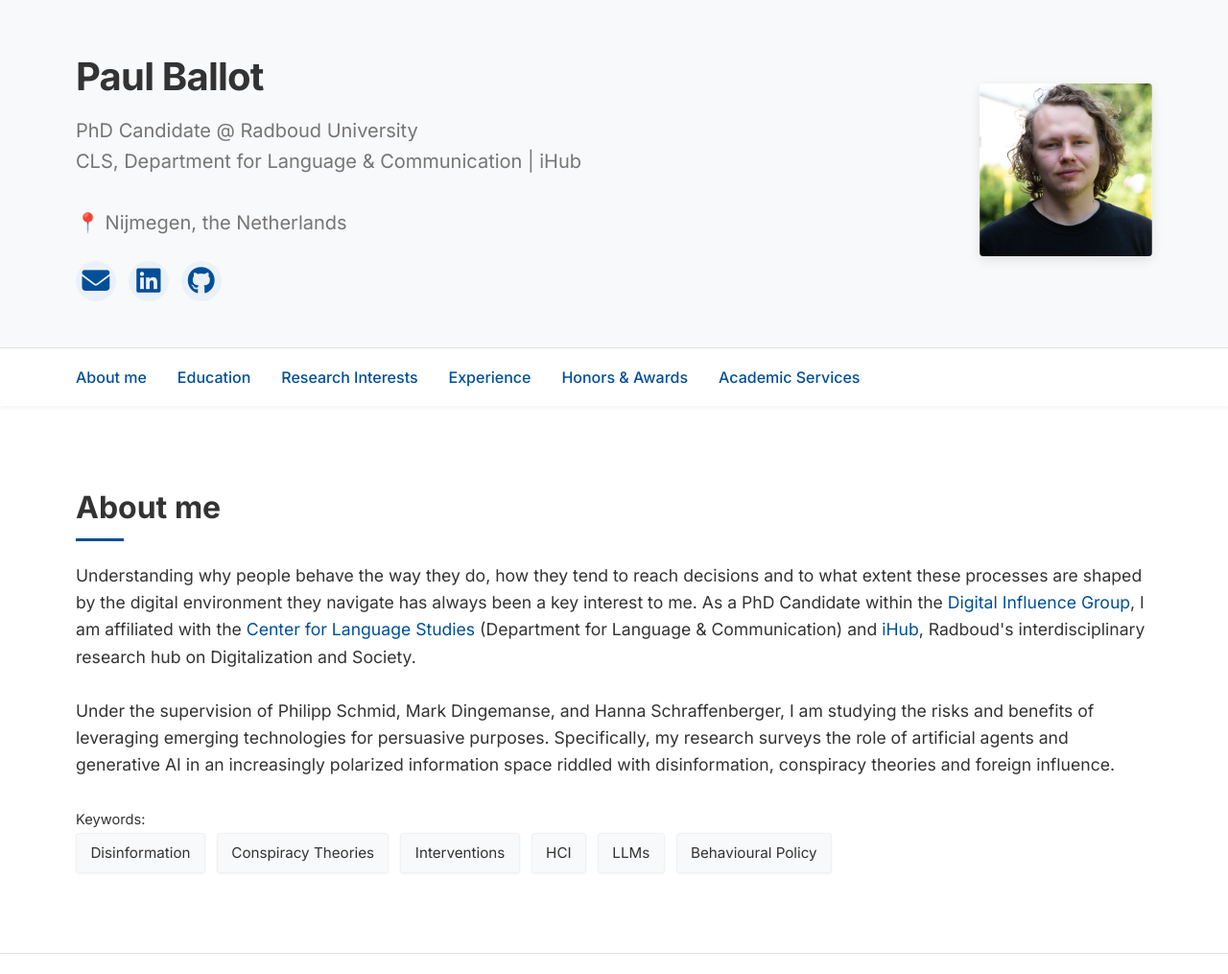
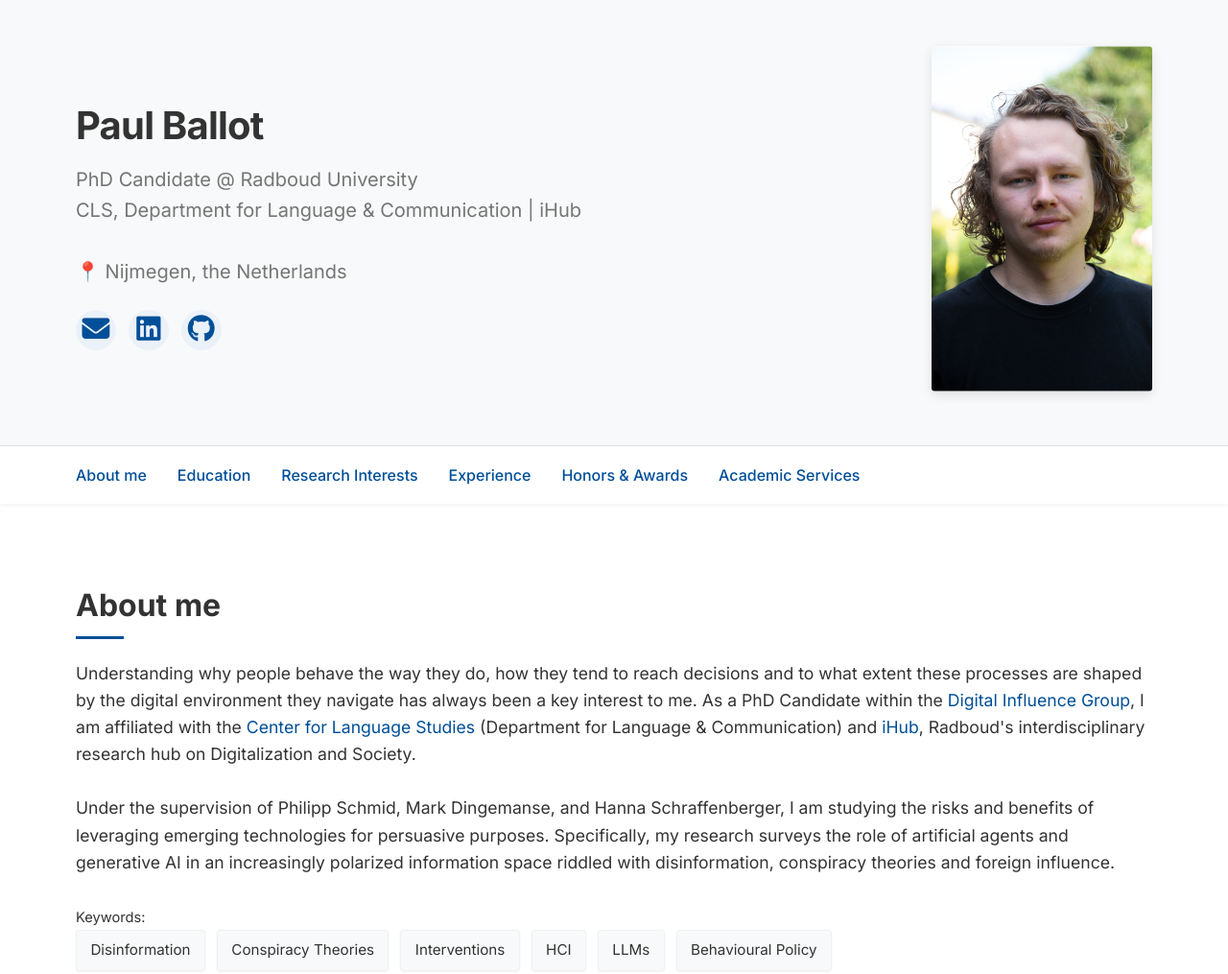
Before and after one commit to PaulBallot/paulballot.github.io, a plain HTML site: page index.html in a window 1280 px wide. Shown: the top 1015 px of the page at 96% size. Drawn offline with Linux system fonts and the light colour scheme.

Commit message:
Update styles.css

```diff
--- a/styles.css
+++ b/styles.css
@@ -62,8 +62,8 @@ header {
 }
 
 #profile-img {
-    width: 180px;
-    height: 180px;
+    width: 230px;
+    height: 360px;
     border-radius: 4px;
     object-fit: cover;
     box-shadow: 0 4px 12px rgba(0, 0, 0, 0.1);
```
